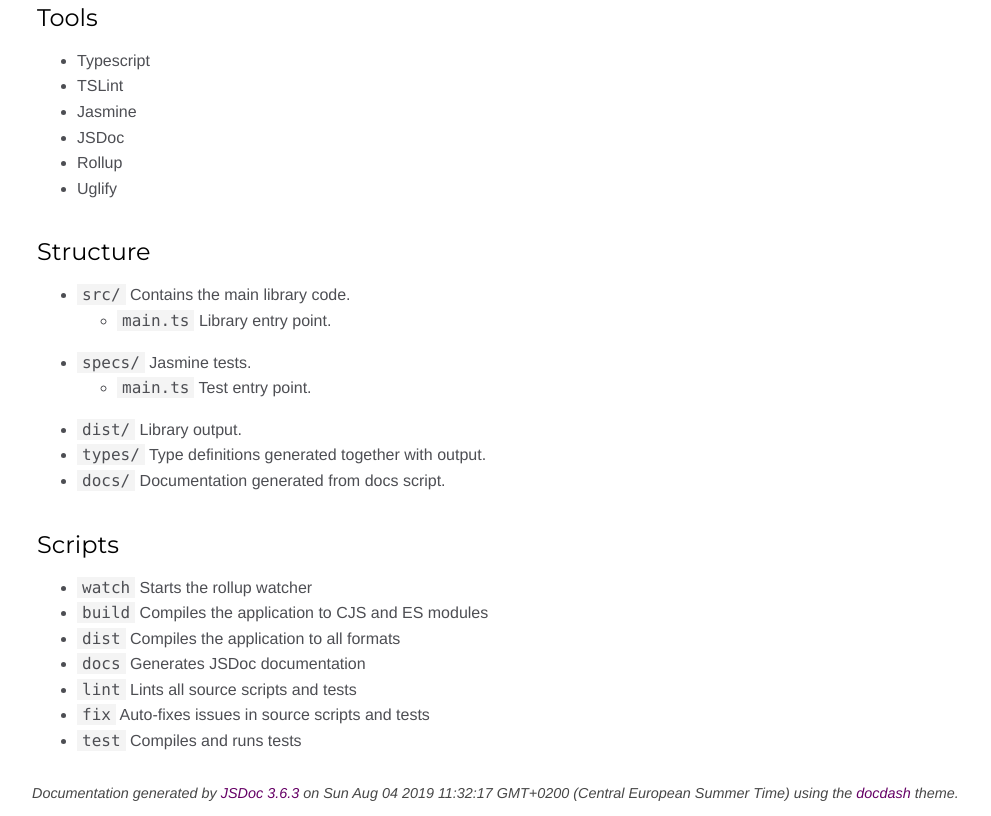
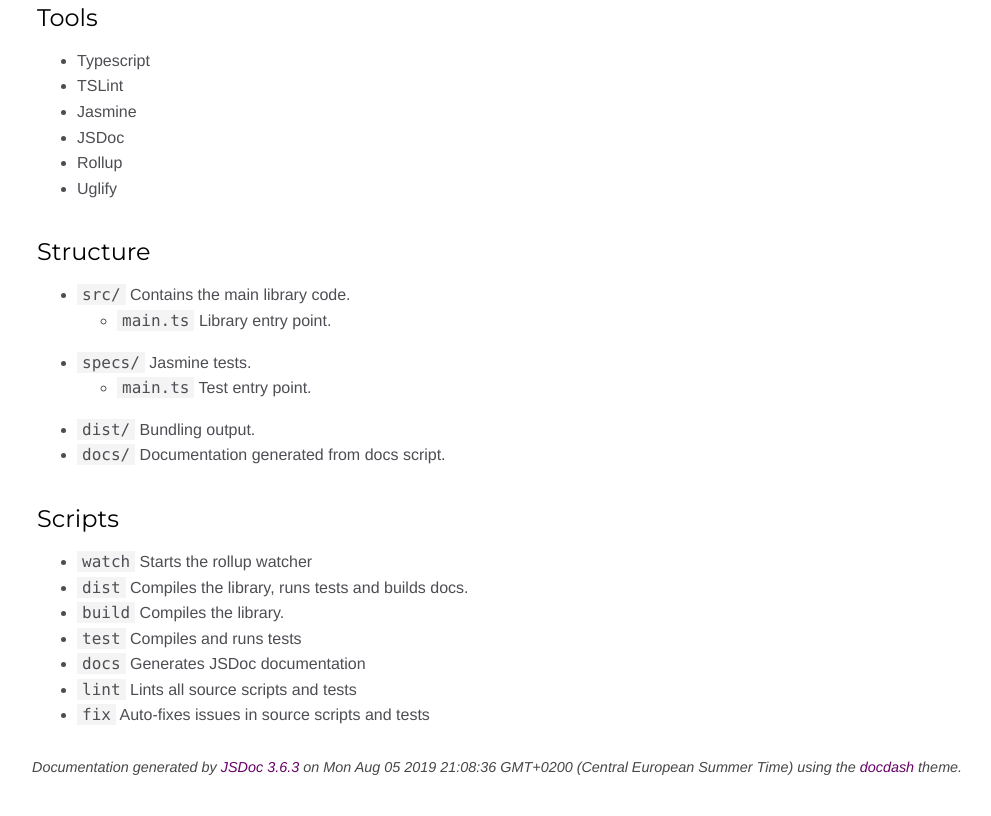
Before and after one commit to RillingDev/tslib-stack, a website: page docs/index.html in a window 1280 px wide. Shown: the part 337-1153 px from the top of the page, without its empty margins (253-1244 px from the left). After the commit the page ends 1127 px from the top, so only its background shows below. Drawn offline with Linux system fonts and the light colour scheme.

Commit message:
updated version

```diff
--- a/docs/index.html
+++ b/docs/index.html
@@ -85,19 +85,18 @@
 <li><code>main.ts</code> Test entry point.</li>
 </ul>
 </li>
-<li><code>dist/</code> Library output.</li>
-<li><code>types/</code> Type definitions generated together with output.</li>
+<li><code>dist/</code> Bundling output.</li>
 <li><code>docs/</code> Documentation generated from docs script.</li>
 </ul>
 <h2>Scripts</h2>
 <ul>
 <li><code>watch</code> Starts the rollup watcher</li>
-<li><code>build</code> Compiles the application to CJS and ES modules</li>
-<li><code>dist</code> Compiles the application to all formats</li>
+<li><code>dist</code> Compiles the library, runs tests and builds docs.</li>
+<li><code>build</code> Compiles the library.</li>
+<li><code>test</code> Compiles and runs tests</li>
 <li><code>docs</code> Generates JSDoc documentation</li>
 <li><code>lint</code> Lints all source scripts and tests</li>
 <li><code>fix</code> Auto-fixes issues in source scripts and tests</li>
-<li><code>test</code> Compiles and runs tests</li>
 </ul></article>
     </section>
 
@@ -113,7 +112,7 @@
 <br class="clear">
 
 <footer>
-    Documentation generated by <a href="https://github.com/jsdoc3/jsdoc">JSDoc 3.6.3</a> on Sun Aug 04 2019 11:32:17 GMT+0200 (Central European Summer Time) using the <a href="https://github.com/clenemt/docdash">docdash</a> theme.
+    Documentation generated by <a href="https://github.com/jsdoc3/jsdoc">JSDoc 3.6.3</a> on Mon Aug 05 2019 21:08:36 GMT+0200 (Central European Summer Time) using the <a href="https://github.com/clenemt/docdash">docdash</a> theme.
 </footer>
 
 <script>prettyPrint();</script>
--- a/package.json
+++ b/package.json
@@ -1,6 +1,6 @@
 {
     "name": "tslib-stack",
-    "version": "v12.0.0",
+    "version": "v13.0.0",
     "description": "A small & flexible stack for building modern TypeScript libraries.",
     "main": "./dist/myLib.common.js",
     "module": "./dist/myLib.esm.js",
```
Also changed, not shown: docs/Human.html (+1 -1 lines), docs/global.html (+1 -1 lines), docs/myLib.esm.js.html (+1 -1 lines), README.md.
